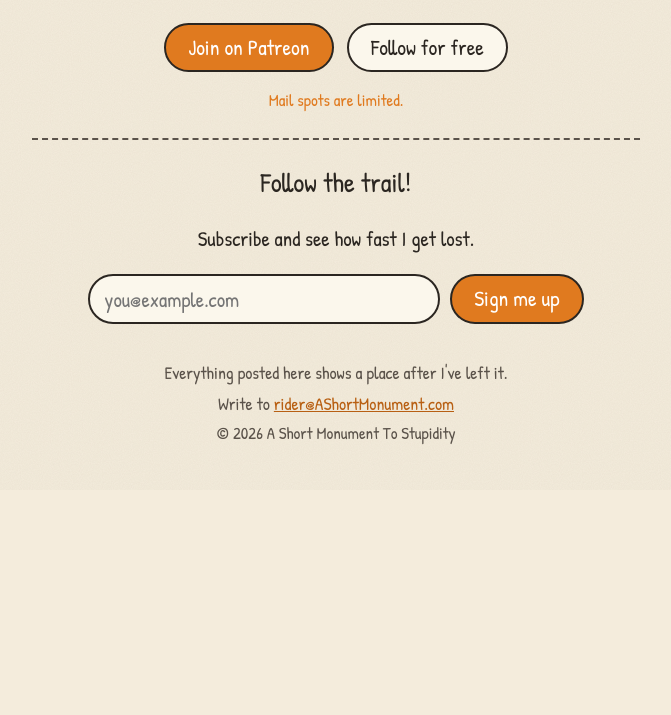
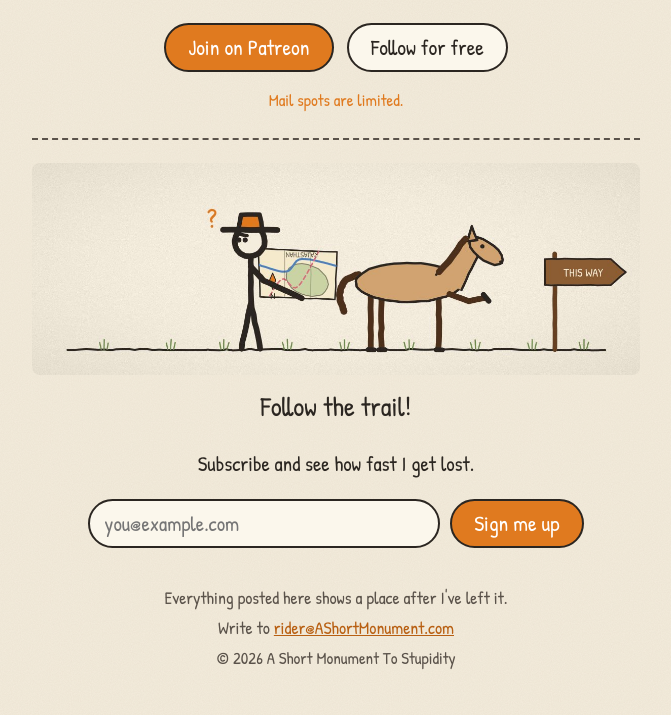
Before and after one commit to a-short-monument/ashortmonument-site, a plain HTML site: page index.html in a window 1280 px wide. Shown: the part 1053-1768 px from the top of the page, without its empty margins (304-975 px from the left). Before the commit the page ends 1543 px from the top, so only its background shows below. Drawn offline with Linux system fonts and the light colour scheme.

Commit message:
Sign-up box: the upside-down-map drawing
Co-Authored-By: Claude Opus 5.5 <noreply@anthropic.com>
Claude-Session: https://claude.ai/code/session_01HEXA79LndFLXDWgwdNzoJp

```diff
--- a/index.html
+++ b/index.html
@@ -75,6 +75,7 @@
   </section>
 
   <section class="signup" hidden>
+    <img class="signup-art" src="assets/map-wrong-way.jpg" width="1200" height="420" loading="lazy" style="display:block;width:100%;height:auto;margin:0 auto 12px;border-radius:8px" alt="Cartoon: a rider squints at an upside-down map and faces left, while his horse lifts a hoof toward a signpost on the right that says This Way.">
     <h2>Follow the trail!</h2>
     <p>Subscribe and see how fast I get lost.</p>
     <form method="post" target="_blank">
```
Also changed, not shown: assets/map-wrong-way.jpg (added).
